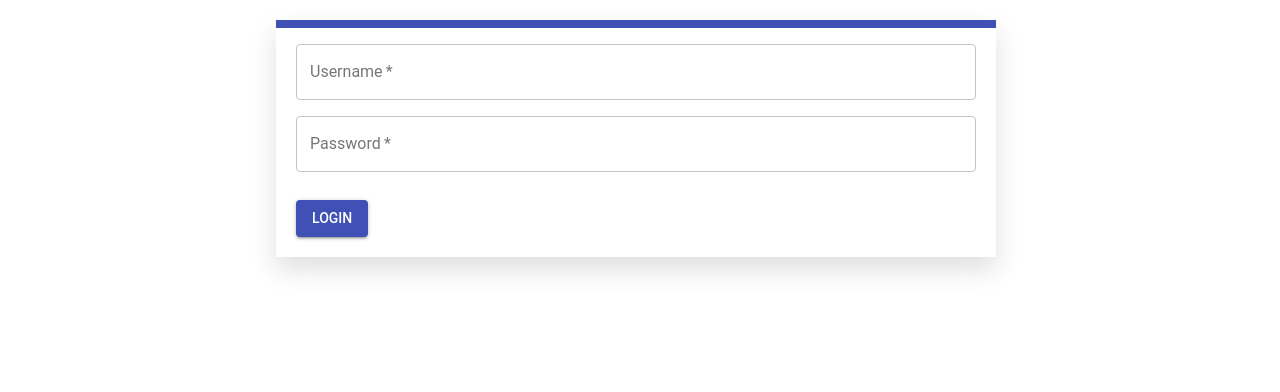
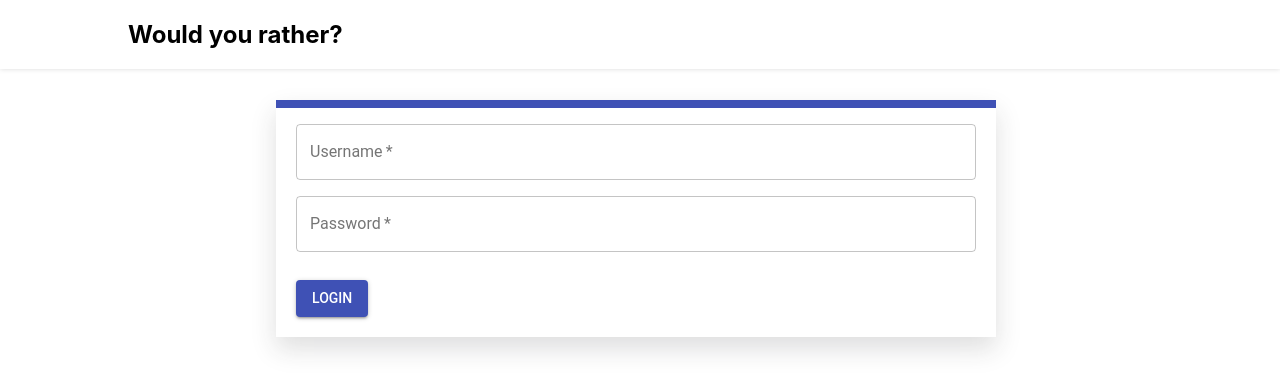
Before and after one commit to ahdeshpande/reactnd-would-you-rather, a React (Create React App) app: page / in a window 1280 px wide. Shown: the top 392 px of the page. Built offline with nearby package versions, Linux system fonts and the light colour scheme.

Commit message:
feat: Header component

```diff
--- a/src/components/App.js
+++ b/src/components/App.js
@@ -1,10 +1,15 @@
 import React, {Component} from 'react';
 import Login from "./Login";
+import Header from "./Header";
 
 class App extends Component {
     render() {
         return (
-            <Login/>
+            <div>
+                <Header/>
+                <div className="app__header__padding"/>
+                <Login/>
+            </div>
         );
     }
 }
--- /dev/null
+++ b/src/components/Header.js
@@ -0,0 +1,16 @@
+import React from 'react';
+import PropTypes from 'prop-types';
+
+const Header = props => {
+    return (
+        <header className="app__header">
+            <div className="app__header_content">
+                <h2>Would you rather?</h2>
+            </div>
+        </header>
+    )
+};
+
+Header.propTypes = {};
+
+export default Header;
--- a/src/index.css
+++ b/src/index.css
@@ -11,6 +11,27 @@ body {
 code {
     font-family: source-code-pro, Menlo, Monaco, Consolas, "Courier New",
     monospace;
+}
+
+/*Header*/
+.app__header {
+    position: fixed;
+    left: 0;
+    right: 0;
+    top: 0;
+    z-index: 900;
+    background: #fff;
+    box-shadow: 0 0 5px 0 rgba(0, 0, 0, .15)
+}
+
+.app__header__padding {
+    margin-top: 100px;
+}
+
+.app__header_content {
+    max-width: 1080px;
+    width: 80%;
+    margin: auto;
 }
 
 .outer__container {
```
